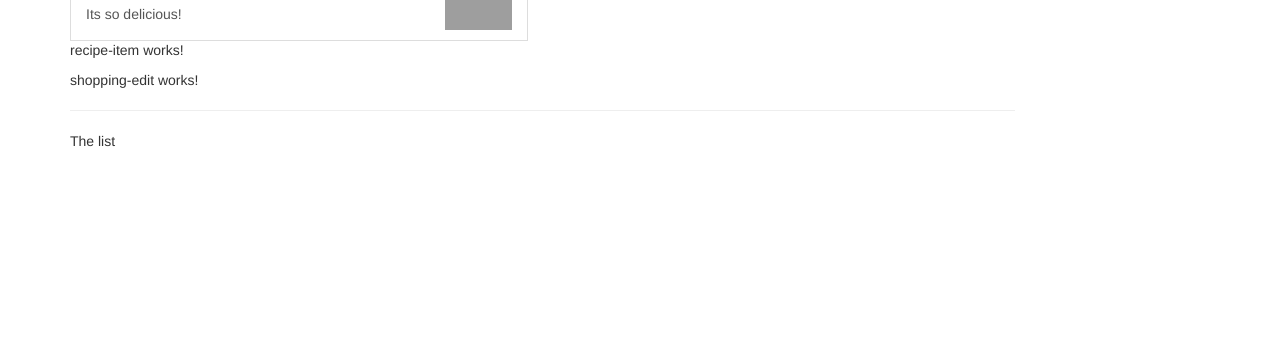
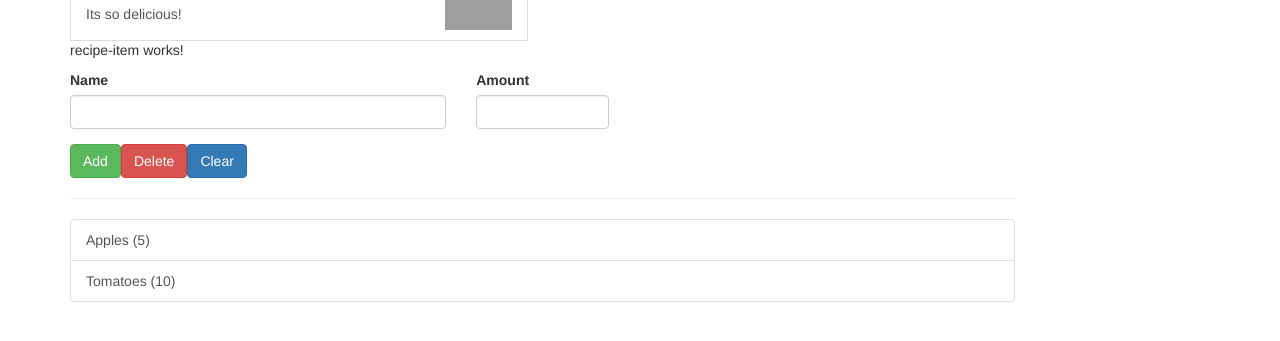
Before and after one commit to johnohrenberger/learning-angular, an Angular app: page / in a window 1280 px wide. Shown: the part 249-590 px from the top of the page. Built offline with nearby package versions, Linux system fonts and the light colour scheme; grey boxes are pictures that could not be loaded.

Commit message:
Completing Section 3

```diff
--- /dev/null
+++ b/src/app/shared/ingredient.model.ts
@@ -0,0 +1,6 @@
+export class Ingredient {
+
+  constructor(public name: string, public amount: number) {
+  }
+
+}
--- a/src/app/shopping-list/shopping-edit/shopping-edit.component.html
+++ b/src/app/shopping-list/shopping-edit/shopping-edit.component.html
@@ -1 +1,23 @@
-<p>shopping-edit works!</p>
+<div class="row">
+  <div class="col-xs-12">
+    <form>
+      <div class="row">
+        <div class="col-sm-5 form-group">
+          <label for="name">Name</label>
+          <input type="text" id="name" class="form-control">
+        </div>
+        <div class="col-sm-2 form-group">
+          <label for="amount">Amount</label>
+          <input type="number" id="amount" class="form-control">
+        </div>
+      </div>
+      <div class="row">
+        <div class="col-xs-12">
+          <button class="btn btn-success" type="submit">Add</button>
+          <button class="btn btn-danger" type="button">Delete</button>
+          <button class="btn btn-primary" type="button">Clear</button>
+        </div>
+      </div>
+    </form>
+  </div>
+</div>
--- a/src/app/shopping-list/shopping-list.component.html
+++ b/src/app/shopping-list/shopping-list.component.html
@@ -2,6 +2,11 @@
     <div class="col-xs-10">
         <app-shopping-edit></app-shopping-edit>
         <hr>
-        <p>The list</p>
+        <ul class="list-group">
+          <a class="list-group-item" style="cursor: pointer"
+          *ngFor="let ingredient of ingredients">
+          {{ ingredient.name }} ({{ ingredient.amount }})
+        </a>
+        </ul>
     </div>
 </div>
--- a/src/app/shopping-list/shopping-list.component.ts
+++ b/src/app/shopping-list/shopping-list.component.ts
@@ -1,4 +1,5 @@
 import { Component, OnInit } from '@angular/core';
+import { Ingredient } from '../shared/ingredient.model';
 
 @Component({
   selector: 'app-shopping-list',
@@ -7,6 +8,11 @@
 })
 export class ShoppingListComponent implements OnInit {
 
+  ingredients: Ingredient[] = [
+    new Ingredient('Apples', 5),
+    new Ingredient('Tomatoes', 10)
+  ];
+
   constructor() { }
 
   ngOnInit(): void {
```
